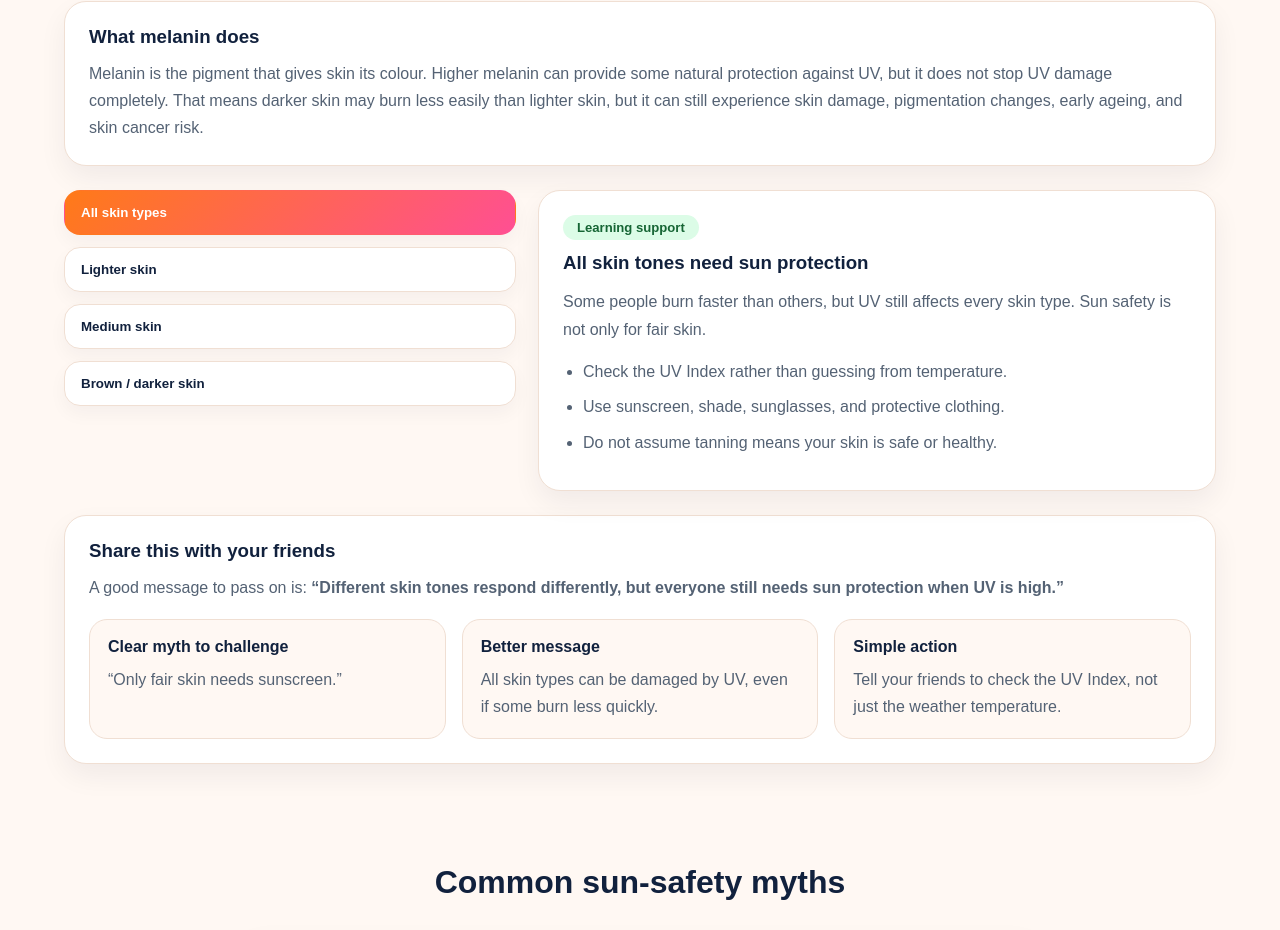
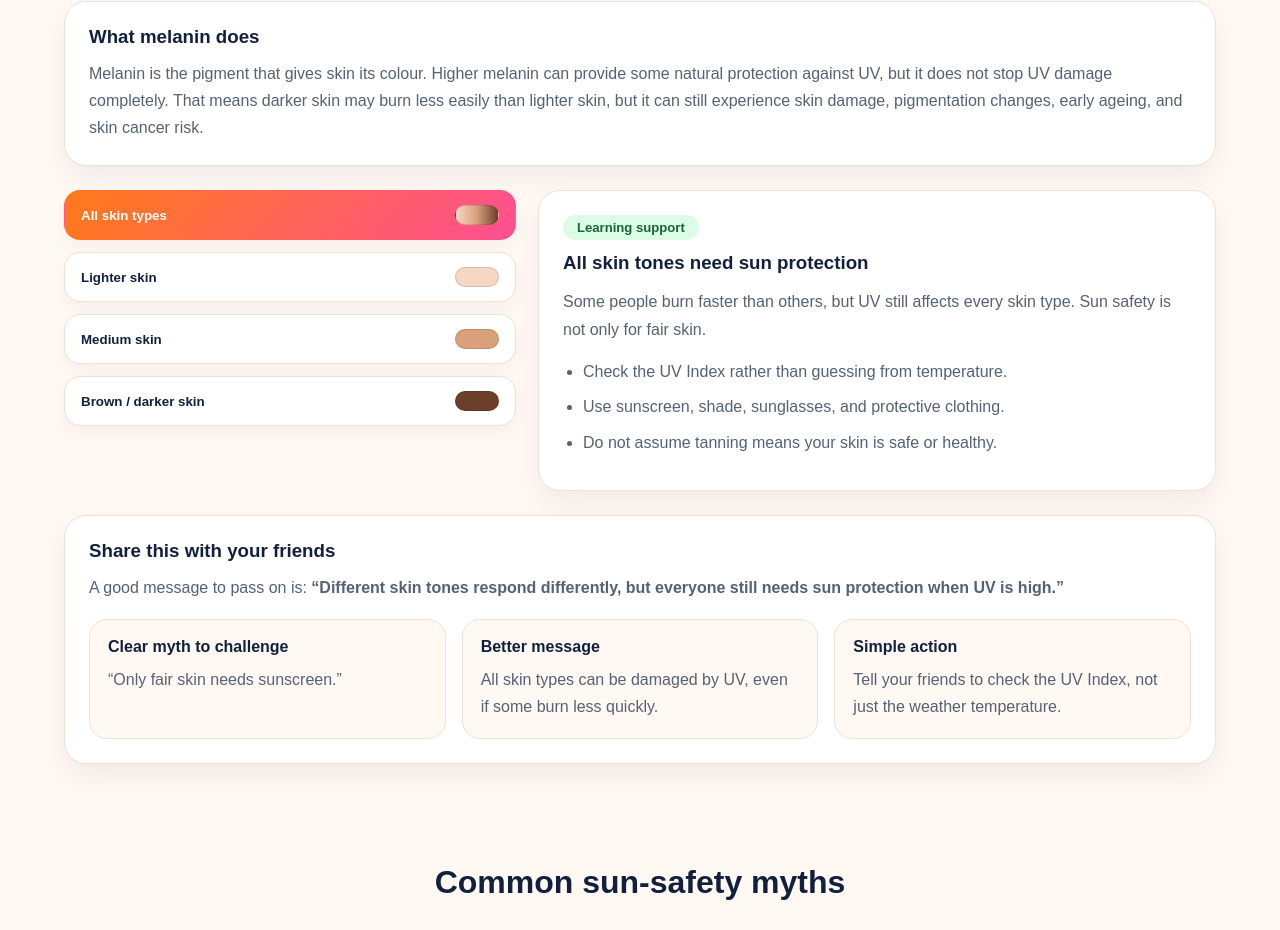
Before and after one commit to MirajJagani/FIT5120-SunSafety, a plain HTML site: page awareness.html in a window 1280 px wide. Shown: the part 1597-2527 px from the top of the page. Drawn offline with Linux system fonts and the light colour scheme.

Commit message:
Add skin type indicators to awareness page

```diff
--- a/style.css
+++ b/style.css
@@ -1403,6 +1403,36 @@
   cursor: pointer;
   transition: 0.2s ease;
   box-shadow: 0 8px 18px rgba(20, 20, 43, 0.04);
+  display: flex;
+  align-items: center;
+  width: 100%;
+}
+
+.skin-type-btn::after {
+  content: "";
+  margin-left: auto;
+  width: 42px;
+  height: 18px;
+  border-radius: 999px;
+  flex-shrink: 0;
+  border: 1px solid rgba(0, 0, 0, 0.12);
+  background-color: #ddd;
+}
+
+.skin-type-btn[data-skin="all"]::after {
+  background: linear-gradient(90deg, #f6d7c3 0%, #d9a07b 50%, #6b3f2a 100%);
+}
+
+.skin-type-btn[data-skin="lighter"]::after {
+  background-color: #f6d7c3;
+}
+
+.skin-type-btn[data-skin="medium"]::after {
+  background-color: #d9a07b;
+}
+
+.skin-type-btn[data-skin="darker"]::after {
+  background-color: #6b3f2a;
 }
 
 .skin-type-btn:hover,
```
